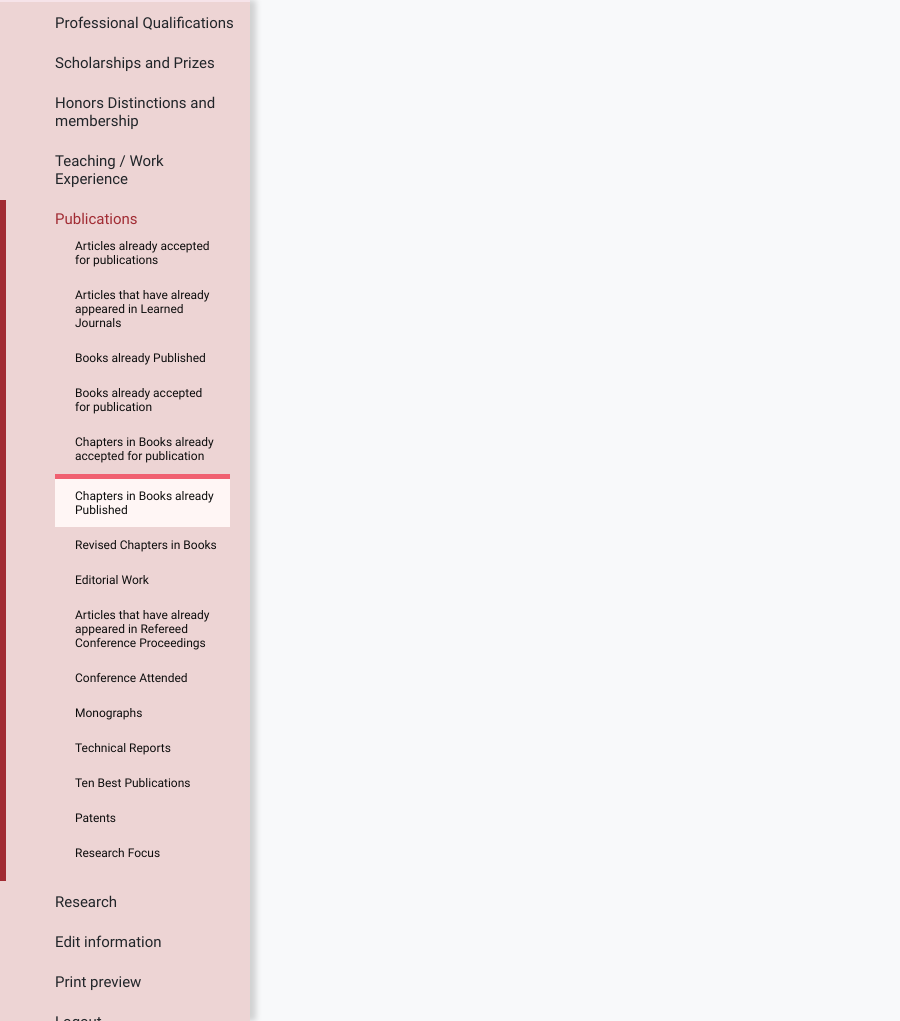
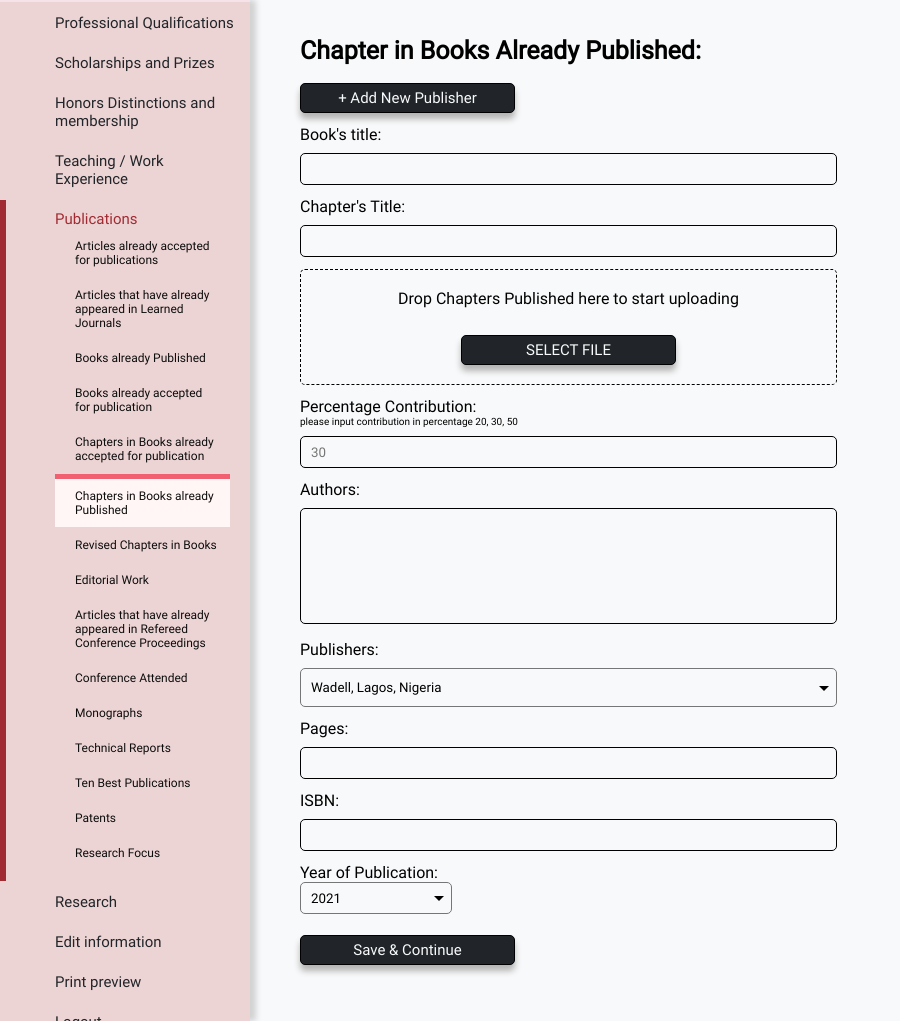
Before and after one commit to trevidia/apcv_maker, a PHP site: page /apcv_maker/php/publications/chapter_books_published.php in a window 1280 px wide. Shown: the whole page, without its empty margins (0-900 px from the left). Run offline with PHP 8.4, Linux system fonts and the light colour scheme.

Commit message:
chapters books already published\

```diff
--- a/php/publications/chapter_books_published.php
+++ b/php/publications/chapter_books_published.php
@@ -26,6 +26,113 @@
         *  thank you
         */
         ?>
+                     <div class="form">
+            <form>
+                <div>
+                    <h1> Chapter in Books Already Published:</h1>
+
+                    <input type="button" value="+ Add New Publisher" class="black_button" id="new_journal">
+
+                    <p style="font-size: 10px">
+                </div>
+                <div>
+                    <p>
+                        <label for="pub_title">
+                            Book's title:
+                        </label>
+                    </p>
+                    <input type="text" name="pub_title" id="pub_title" placeholder="">
+                </div>
+                <div>
+                    <p>
+                        <label for="pub_title">
+                            Chapter's Title:
+                        </label>
+                    </p>
+                    <input type="text" name="pub_title" id="pub_title" placeholder="">
+                </div>
+                <div>
+                </div>
+                <div class="upload_box" id="uploader">
+                    <p>
+                        <label for="upload_button">
+                            Drop Chapters Published here to start uploading
+                        </label>
+                    </p>
+                    <input type="file" value="SELECT FILE" id="select_file" class="black_button" hidden>
+                    <input type="button" value="SELECT FILE" name="select_file" id="upload_button" class="black_button">
+                </div>
+                <div id="filename">
+                </div>
+                <div>
+                    <p>
+                        <label for="percent_contribution">
+                            Percentage Contribution:
+                        </label>
+                    </p>
+                    <p style="font-size: 10px">
+                        please input contribution in percentage 20, 30, 50
+                    </p>
+                    <input type="text" name="percent_contribution" id="percent_contribution" placeholder="30">
+                </div>
+                <div>
+                    <p>
+                        <label for="authors">
+                            Authors:
+                        </label>
+                    </p>
+                    <textarea id="authors" name="authors" required></textarea>
+                </div>
+                <div>
+                    <p>
+                        <label for="journals">
+                            Publishers:
+                        </label>
+                    </p>
+                    <select id="journals" name="journals">
+                        <option value="1"> Wadell, Lagos, Nigeria</option>
+                        <option value="2"> meat</option>
+                    </select>
+                </div>
+                <div>
+                    <p>
+                        <label for="pub_title">
+                            Pages:
+                        </label>
+                    </p>
+                    <input type="text" name="pub_title" id="pub_title" placeholder="">
+                </div>
+                <div>
+                    <p>
+                        <label for="pub_title">
+                            ISBN:
+                        </label>
+                    </p>
+                    <input type="text" name="pub_title" id="pub_title" placeholder="">
+                </div>
+                <div>
+                    <p>
+                        <label for="pub_title">
+                            Year of Publication:
+                        </label>
+                    </p>
+                    <select name="year" class="year">
+                            <option value="2021">
+                                2021
+                            </option>
+                            <option value="2020">
+                                2020
+                            </option>
+                        </select>
+                </div>
+
+                <input type="submit" name="save_and_continue" value="Save & Continue" class="black_button">
+                    </div>
+                </div>
+
+
+            </form>
+        </div>
     </div>
 </div>
 <script rel="script" src="../../js/drawer.js"></script>
```
